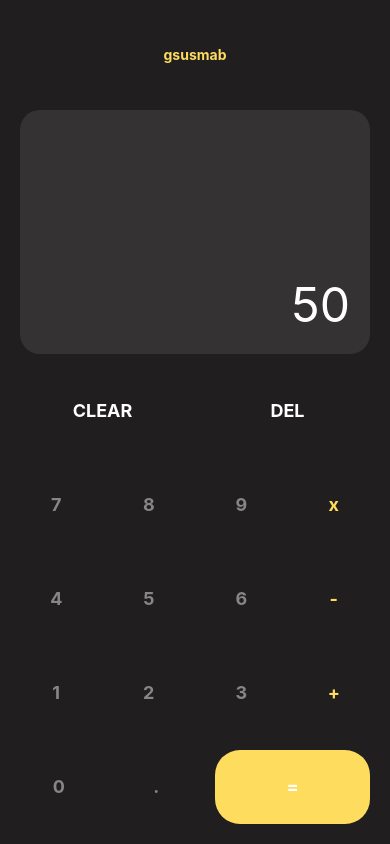
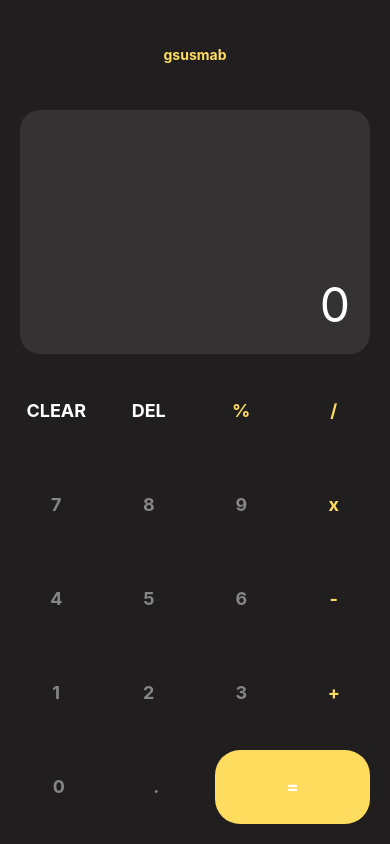
Before and after one commit to gsusmab/practicas-expo-react, a React Native app: screen / in a window 390 px wide. Built offline with nearby package versions, Linux system fonts and the light colour scheme.

Commit message:
Funcionalidad basica de una calculadora creada

```diff
--- a/src/components/Buttton/index.tsx
+++ b/src/components/Buttton/index.tsx
@@ -23,6 +23,7 @@ export const Button = ({
       underlayColor="#373536"
       primary={primary}
       size={size}
+      activeOpacity={0.85}
     >
       <StyledText primary={primary} highligh={highlighText}>
         {text}
--- a/src/screens/Calculadora/index.tsx
+++ b/src/screens/Calculadora/index.tsx
@@ -1,4 +1,5 @@
-import React from "react";
+import React, { useEffect, useState } from "react";
+import { Text, View } from "react-native";
 
 import { Button } from "../../components/Buttton";
 import { Row } from "../../components/Row";
@@ -12,6 +13,108 @@ import {
 } from "./styles";
 
 export const Practica2 = () => {
+  const [currentValue, setCurrentValue] = useState("0");
+  const [operator, setOperator] = useState("0");
+  const [previousValue, setPreviousValue] = useState("0");
+  const [equalsPressed, setEqualsPressed] = useState(false);
+
+  const handleTap = (type: string, value: string) => {
+    switch (type) {
+      case "number": {
+        if (currentValue === "0") {
+          setCurrentValue(value);
+          break;
+        } else {
+          setEqualsPressed(false);
+          setCurrentValue((crrValue) => crrValue + value);
+          break;
+        }
+      }
+
+      case "float": {
+        const isFloat = currentValue.indexOf(".") > 0;
+
+        if (!isFloat) {
+          setEqualsPressed(false);
+          setCurrentValue((crrValue) => crrValue + value);
+          break;
+        }
+
+        break;
+      }
+
+      case "operator": {
+        setOperator(value);
+        setPreviousValue(currentValue);
+        setCurrentValue("0");
+        break;
+      }
+    }
+  };
+
+  const handleMutation = (mutation: string) => {
+    switch (mutation) {
+      case "del": {
+        if (!equalsPressed) {
+          setCurrentValue(currentValue.slice(0, -1));
+          break;
+        }
+        break;
+      }
+
+      case "clear": {
+        setCurrentValue("0");
+        setPreviousValue("0");
+        setOperator("");
+        break;
+      }
+
+      case "%": {
+        const current = parseFloat(currentValue);
+        const result = current * 0.01;
+        setCurrentValue(result.toString());
+        break;
+      }
+
+      case "equal": {
+        setEqualsPressed(true);
+        const current = parseFloat(currentValue);
+        const previous = parseFloat(previousValue);
+        let result: string = "0";
+
+        switch (operator) {
+          case "+": {
+            result = (current + previous).toString();
+            setPreviousValue("0");
+            setCurrentValue(result);
+            break;
+          }
+
+          case "-": {
+            result = (previous - current).toString();
+            setPreviousValue("0");
+            setCurrentValue(result);
+            break;
+          }
+
+          case "*": {
+            result = (current * previous).toString();
+            setPreviousValue("0");
+            setCurrentValue(result);
+            break;
+          }
+
+          case "/": {
+            result = (previous / current).toString();
+            setPreviousValue("0");
+            setCurrentValue(result);
+            break;
+          }
+        }
+      }
+    }
+  };
+
   return (
     <Calculadora>
       <Header>
@@ -19,7 +122,10 @@ export const Practica2 = () => {
       </Header>
 
       <Pantalla>
-        <Cantidad>50</Cantidad>
+        {previousValue !== "0" && (
+          <Text>{`${previousValue} ${operator} `}</Text>
+        )}
+        <Cantidad>{currentValue}</Cantidad>
       </Pantalla>
 
       <Botones>
@@ -27,58 +133,66 @@ export const Practica2 = () => {
           <Button
             text="CLEAR"
             highlighText="white"
-            size="double"
-            onPress={() => alert("hola")}
+            onPress={() => handleMutation("clear")}
           />
           <Button
             text="DEL"
             highlighText="white"
-            size="double"
-            onPress={() => alert("hola")}
+            onPress={() => handleMutation("del")}
+          />
+          <Button
+            text="%"
+            highlighText="yellow"
+            onPress={() => handleMutation("%")}
+          />
+          <Button
+            text="/"
+            highlighText="yellow"
+            onPress={() => handleTap("operator", "/")}
           />
         </Row>
 
         <Row>
-          <Button text="7" onPress={() => alert("hola")} />
-          <Button text="8" onPress={() => alert("hola")} />
-          <Button text="9" onPress={() => alert("hola")} />
+          <Button text="7" onPress={() => handleTap("number", "7")} />
+          <Button text="8" onPress={() => handleTap("number", "8")} />
+          <Button text="9" onPress={() => handleTap("number", "9")} />
           <Button
             text="x"
             highlighText="yellow"
-            onPress={() => alert("hola")}
+            onPress={() => handleTap("operator", "*")}
           />
         </Row>
 
         <Row>
-          <Button text="4" onPress={() => alert("hola")} />
-          <Button text="5" onPress={() => alert("hola")} />
-          <Button text="6" onPress={() => alert("hola")} />
+          <Button text="4" onPress={() => handleTap("number", "4")} />
+          <Button text="5" onPress={() => handleTap("number", "5")} />
+          <Button text="6" onPress={() => handleTap("number", "6")} />
           <Button
             text="-"
             highlighText="yellow"
-            onPress={() => alert("hola")}
+            onPress={() => handleTap("operator", "-")}
           />
         </Row>
 
         <Row>
-          <Button text="1" onPress={() => alert("hola")} />
-          <Button text="2" onPress={() => alert("hola")} />
-          <Button text="3" onPress={() => alert("hola")} />
+          <Button text="1" onPress={() => handleTap("number", "1")} />
+          <Button text="2" onPress={() => handleTap("number", "2")} />
+          <Button text="3" onPress={() => handleTap("number", "3")} />
           <Button
             text="+"
             highlighText="yellow"
-            onPress={() => alert("hola")}
+            onPress={() => handleTap("operator", "+")}
           />
         </Row>
 
         <Row>
-          <Button text="0" onPress={() => alert("hola")} />
-          <Button text="." onPress={() => alert("hola")} />
+          <Button text="0" onPress={() => handleTap("number", "0")} />
+          <Button text="." onPress={() => handleTap("float", ".")} />
           <Button
             primary
             text="="
             size="double"
-            onPress={() => alert("hola")}
+            onPress={() => handleMutation("equal")}
           />
         </Row>
       </Botones>
--- a/src/screens/Calculadora/styles.ts
+++ b/src/screens/Calculadora/styles.ts
@@ -4,7 +4,9 @@ import { Platform, StatusBar } from "react-native";
 export const Calculadora = styled.SafeAreaView`
   flex: 1;
   background-color: #201e1f;
-  padding-top: ${Platform.OS === "android" ? StatusBar.currentHeight : 0};
+  padding-top: ${Platform.OS === "android"
+    ? `${StatusBar.currentHeight}px`
+    : 0};
 `;
 
 export const Header = styled.View`
```
